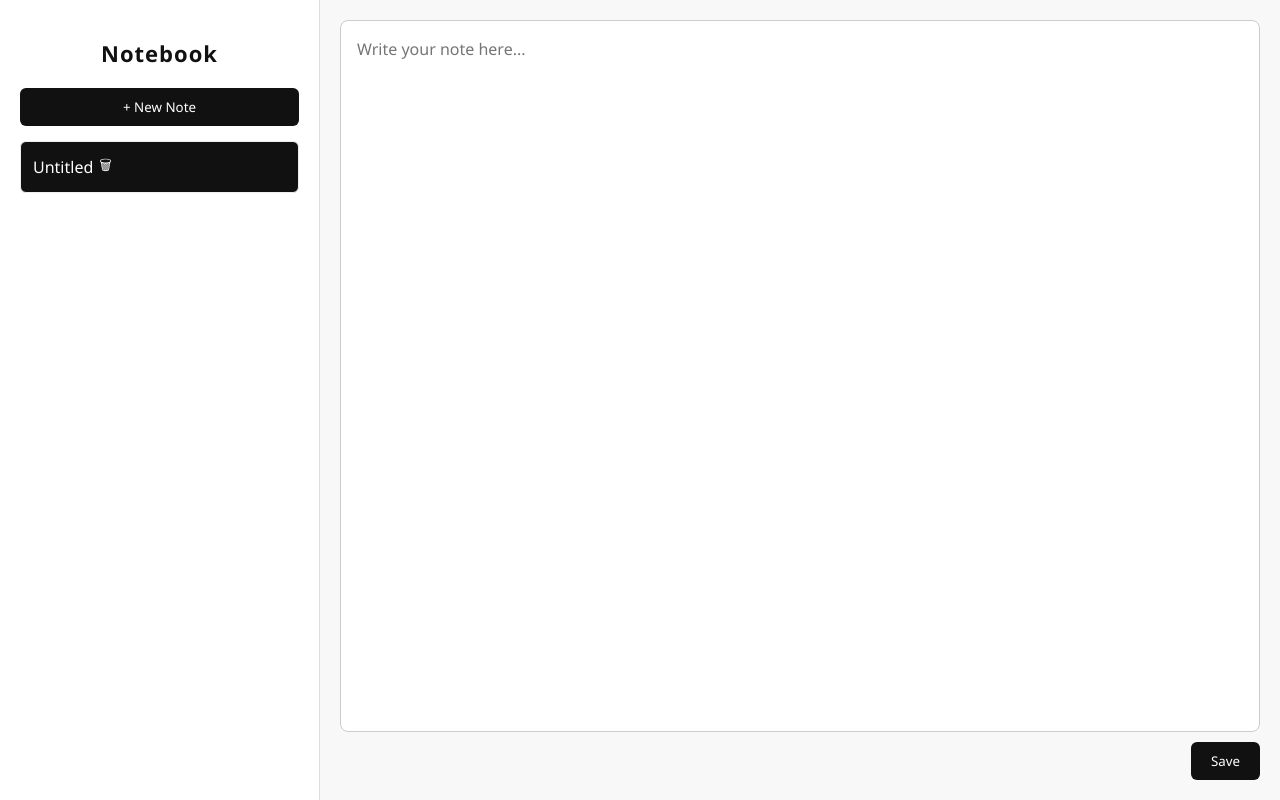
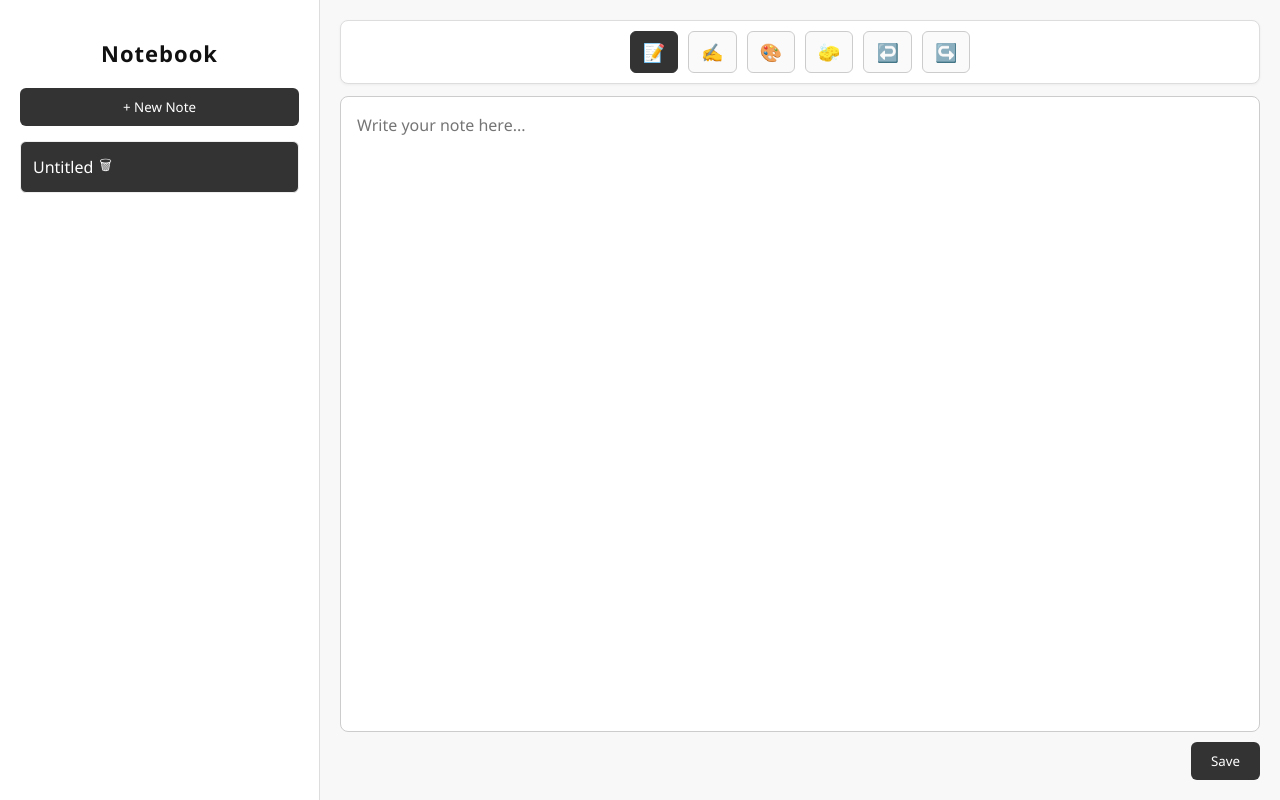
Before and after one commit to rizo0103/electronic-notebook, a React (Vite) app: page / in a window 1280 px wide. Both pictures are taken after a click on the button "+ New Note". Built offline with nearby package versions, Linux system fonts and the light colour scheme.

Commit message:
added toolbar and changed main color to #333

```diff
--- a/src/App.css
+++ b/src/App.css
@@ -40,7 +40,7 @@ html,
 }
 
 .add-btn {
-    background: #111;
+    background: #333;
     color: #fff;
     border: none;
     padding: 10px;
@@ -77,7 +77,7 @@ html,
 }
 
 .note-item.active {
-    background: #111;
+    background: #333;
     color: #fff;
 }
 
@@ -111,7 +111,7 @@ html,
 .save-btn {
     align-self: flex-end;
     margin-top: 10px;
-    background: #111;
+    background: #333;
     color: #fff;
     border: none;
     padding: 10px 20px;
@@ -139,3 +139,47 @@ html,
     background: #ccc;
     border-radius: 6px;
 }
+
+/* Toolbar (above the note editor) */
+.editor-toolbar {
+    display: flex;
+    align-items: center;
+    justify-content: center;
+    gap: 10px;
+    padding: 10px 14px;
+    border: 1px solid #ddd;
+    border-radius: 8px;
+    background: #fff;
+    margin-bottom: 12px;
+    box-shadow: 0 1px 3px rgba(0, 0, 0, 0.05);
+}
+
+/* Individual tool buttons */
+.tool-btn {
+    background: #fafafa;
+    border: 1px solid #ccc;
+    border-radius: 6px;
+    padding: 8px 12px;
+    font-size: 18px;
+    cursor: pointer;
+    transition: background 0.2s, transform 0.1s;
+    display: flex;
+    align-items: center;
+    justify-content: center;
+}
+
+.tool-btn:hover {
+    background: #f0f0f0;
+}
+
+.tool-btn:active {
+    transform: scale(0.97);
+    background-color: #333;
+}
+
+/* Active tool (selected mode) */
+.tool-btn.active {
+    background: #333;
+    color: #fff;
+    border-color: #333;
+}
--- a/src/components/Editor.jsx
+++ b/src/components/Editor.jsx
@@ -27,6 +27,14 @@ const Editor = ({ activeNote, onNoteUpdate }) => {
 
     return (
         <section className='editor'>
+            <div className="editor-toolbar">
+                <button className="tool-btn active" title='Text mode'>📝</button>
+                <button className="tool-btn" title='Handwriting mode'>✍️</button>
+                <button className="tool-btn" title='Color picker'>🎨</button>
+                <button className="tool-btn" title='Eraser'>🧽</button>
+                <button className="tool-btn" title='Undo'>↩️</button>
+                <button className="tool-btn" title='Redo'>↪️</button>
+            </div>
             <textarea
                 className="note-editor"
                 value={content}
```
